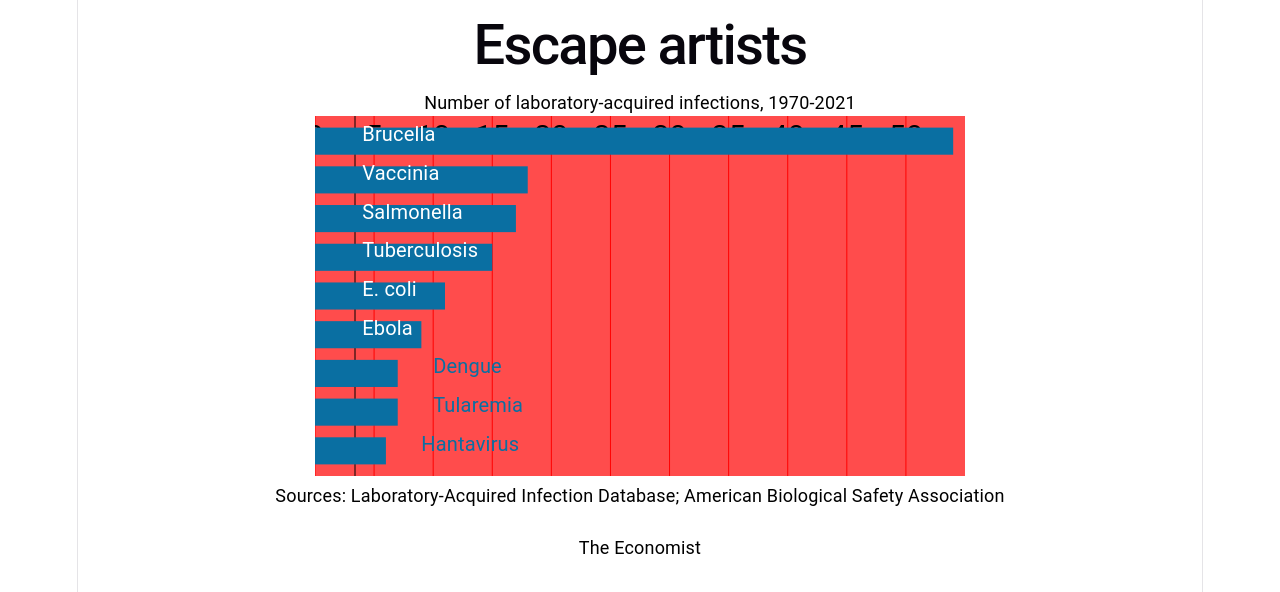
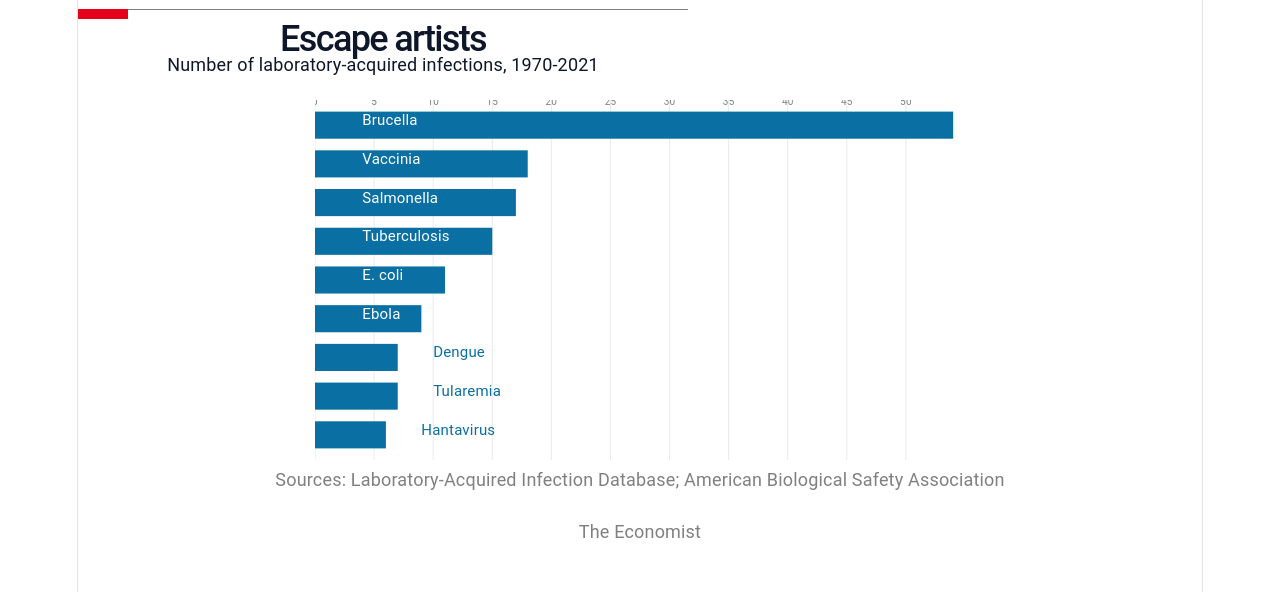
Before and after one commit to kpivert/scales_project, a React (Vite) app: page / in a window 1280 px wide. Shown: the top 592 px of the page. Built offline with nearby package versions, Linux system fonts and the light colour scheme.

Commit message:
Colors fixed

```diff
--- a/src/App.css
+++ b/src/App.css
@@ -1,6 +1,6 @@
 :root {
-  --text: #0f172a;
-  --text-h: #08060d;
+  --text: #0e172a;
+  --text-h: #0e172a;
   --bg: #fff;
   --border: #e5e4e7;
   --code-bg: #f4f3ec;
@@ -29,3 +29,16 @@
     font-size: 16px;
   }
 }
+
+h1 {
+  margin: 0;
+  font-size: 2rem;
+}
+
+.caption {
+  color: #808080;
+}
+
+.headerText {
+  color: #0e172a;
+}
--- a/src/App.jsx
+++ b/src/App.jsx
@@ -24,15 +24,21 @@ const yScale = d3
   .padding(0.3);
 
 const econBlue = "#0A6FA2";
-
+const econGray = "#808080";
+const econRed = "#E5001C";
 const xLines = d3
   .range(0, 55, 5)
   .map((d) => (
-    <line x1={xScale(d)} x2={xScale(d)} y1={height} y2={0} stroke="red"></line>
+    <line
+      x1={xScale(d)}
+      x2={xScale(d)}
+      y1={height}
+      y2={0}
+      stroke="#eaeaea"></line>
   ));
 
 const xTicks = d3.range(0, 55, 5).map((d) => (
-  <text x={xScale(d)} y={30} fill="#000" textAnchor="middle" fontSize={30}>
+  <text x={xScale(d)} y={5} fill={econGray} textAnchor="middle" fontSize={10}>
     {d}
   </text>
 ));
@@ -44,53 +50,52 @@ const bars = data.map((d, i) => (
     y={yScale(d.name)}
     width={xScale(d.count)}
     height={yScale.bandwidth()}
-    fill="#0A6FA2"></rect>
+    fill={econBlue}></rect>
 ));
 
 const barLabels = data.map((d, i) => (
   <text
     x={d.count > 8 ? xScale(4) : xScale(d.count + 3)}
     y={yScale(d.name) + yScale.bandwidth() / 2}
-    // fill="#000"
     fill={d.count < 8 ? econBlue : "#fff"}
     textAnchor="start"
-    fontSize={20}>
+    fontSize={15}>
     {d.name}
   </text>
 ));
 
 function App() {
-  const exampleLine = (
-    <line x1={40} x2={40} y1={height} y2={0} stroke="#000"></line>
-  );
-
-  console.log(xLines);
+  console.log(yScale.bandwidth());
   return (
     <>
+      <div
+        style={{
+          width: 610,
+          height: 100,
+        }}>
+        <svg width={610} height={10}>
+          <line x1={0} y1={0} x2={610} y2={0} stroke="#000"></line>
+          <rect width={50} height={40} x={0} y={0} fill={econRed}></rect>
+        </svg>
+        <h1>Escape artists</h1>
+        <p className="headerText">
+          Number of laboratory-acquired infections, 1970-2021
+        </p>
+      </div>
       <div>
-        <h1>Escape artists</h1>
-        <p>Number of laboratory-acquired infections, 1970-2021</p>
         <svg width={width} height={height}>
-          <rect
-            x={0}
-            y={0}
-            width={width}
-            height={height}
-            fill="red"
-            fillOpacity={0.7}
-          />
-          {exampleLine}
+          <rect x={0} y={0} width={width} height={height} fill="#fff" />
           {xLines}
           {xTicks}
           {bars}
           {barLabels}
         </svg>
-        <p>
+        <p className="caption">
           Sources: Laboratory-Acquired Infection Database; American Biological
           Safety Association
         </p>
         <br></br>
-        <p>The Economist</p>
+        <p className="caption">The Economist</p>
       </div>
     </>
   );
```
